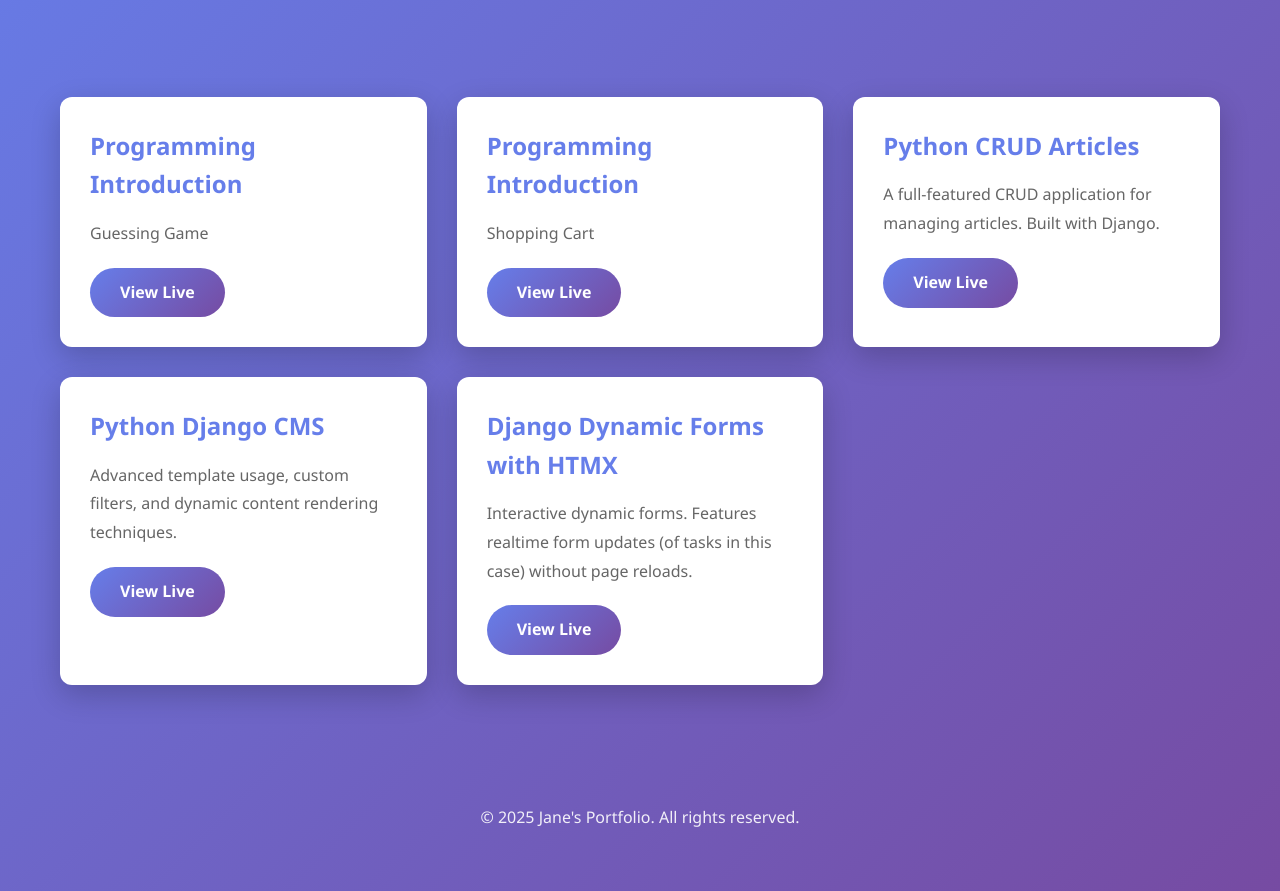
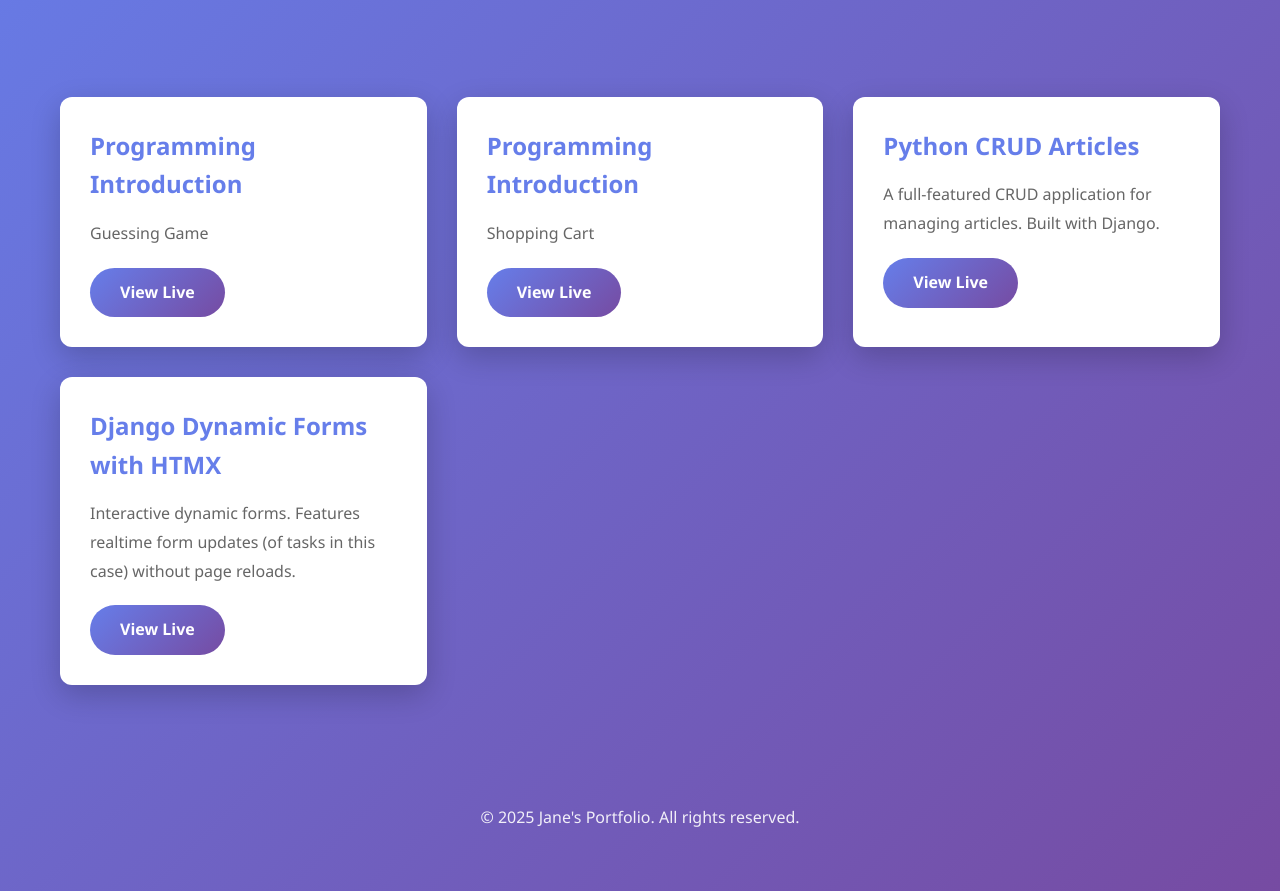
Before and after one commit to Yochanna/janerighthere_portfolio, a plain HTML site: page index.html in a window 1280 px wide. Shown: the part 203-1094 px from the top of the page. Drawn offline with Linux system fonts and the light colour scheme.

```diff
--- a/index.html
+++ b/index.html
@@ -143,12 +143,6 @@
             </div>
 
             <div class="project-card">
-                <h3>Python Django CMS</h3>
-                <p>Advanced template usage, custom filters, and dynamic content rendering techniques.</p>
-                <a href="https://python-django-mrpr.onrender.com/" target="_blank" class="btn">View Live</a>
-            </div>
-
-            <div class="project-card">
                 <h3>Django Dynamic Forms with HTMX</h3>
                 <p>Interactive dynamic forms. Features realtime form updates (of tasks in this case) without page reloads.</p>
                 <a href="https://dailyvibes-tasks-htmx.onrender.com/" target="_blank" class="btn">View Live</a>
```
